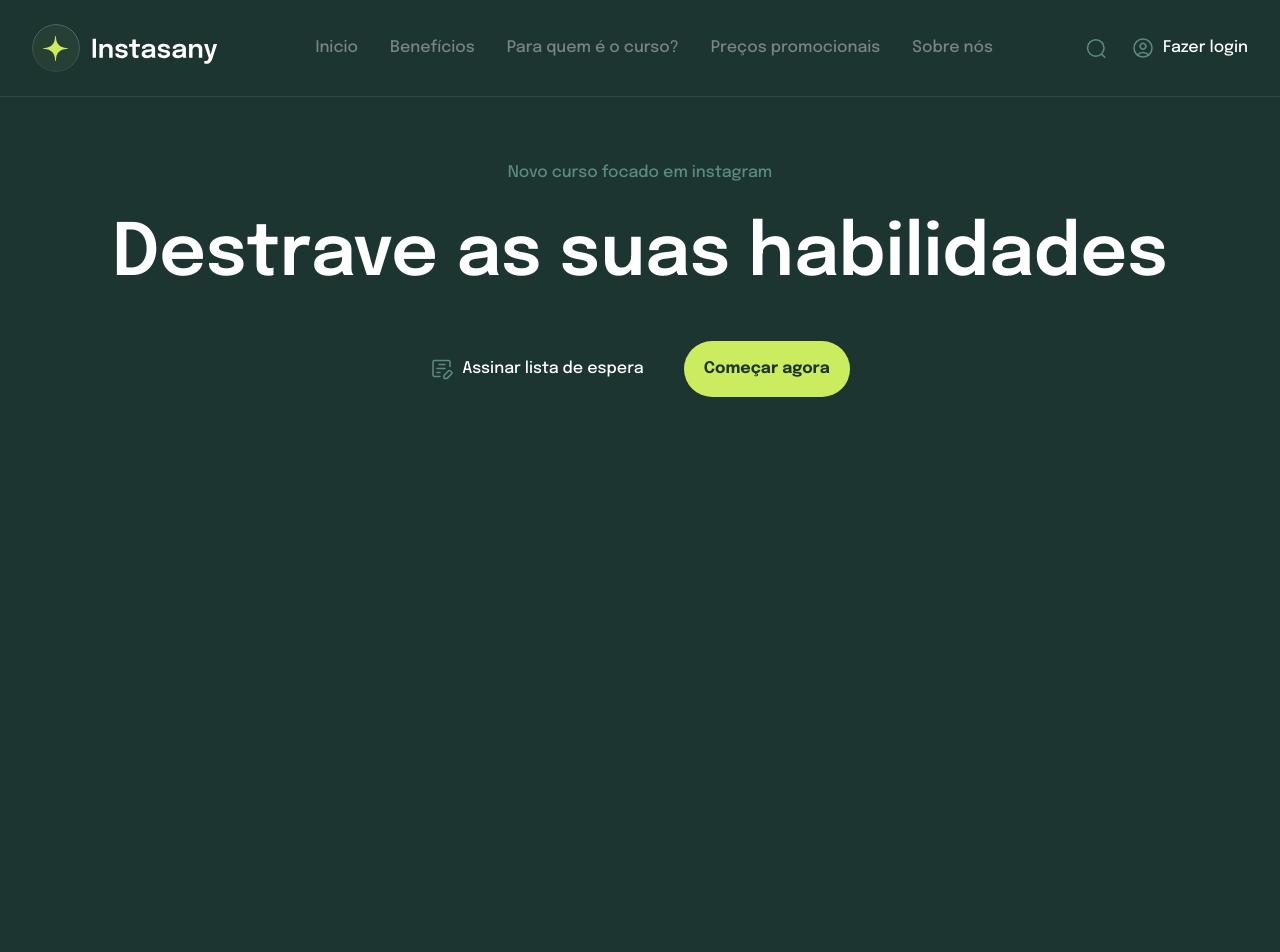
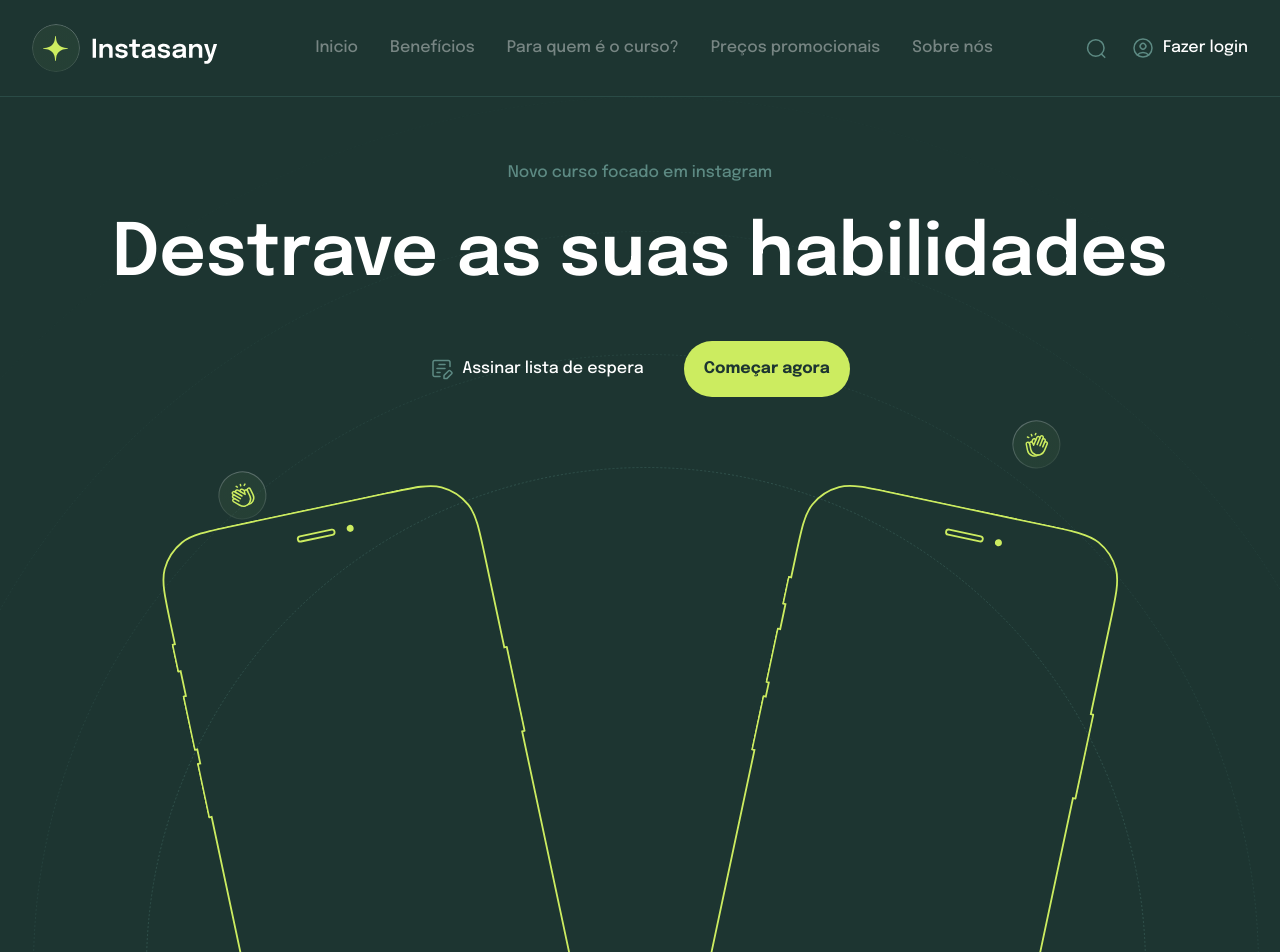
Before and after one commit to AdeiltonSillva65/Instasany, a Next.js app in the folder instasany/: page / in a window 1280 px wide. Shown: the top 952 px of the page. Built offline with nearby package versions, Linux system fonts and the light colour scheme.

Commit message:
terminado section hero

```diff
--- a/instasany/src/components/section-hero.tsx
+++ b/instasany/src/components/section-hero.tsx
@@ -1,11 +1,14 @@
 import Image from "next/image"
 import GridContainer from "./grid"
+
 import IconFile from '@/../../public/icon-file.svg'
-
+import IconHand from '@/../../public/icon-hand.svg'
+import IconHand2 from '@/../../public/icon-hand-02.svg'
+import IconMockup from '@/../../public/mockup.svg'
 
 const SectionHero = ()=>{
     return(
-        <section className="w-full h-section-hero bg-green-primary border-t border-t-green-border pt-16">
+        <section className="relative w-full h-section-hero bg-green-primary bg-hero bg-no-repeat bg-top border-t border-t-green-border pt-16">
             <GridContainer className="flex flex-col items-center">
                 <div className="w-full max-w-text-hero text-center">
                     <h3 className="text-xlfont-medium text-green-actived mb-4">Novo curso focado em instagram</h3>
@@ -23,6 +26,30 @@ const SectionHero = ()=>{
                         </button>
                     </div>
                 </div>
+                <div className="relative w-full max-w-area-icons mt-4 h-28">
+                    <Image
+                        src={IconHand}
+                        alt="icon hand"
+                        className="absolute left-0 bottom-0"
+                    />
+                    <Image
+                        src={IconHand2}
+                        alt="icon hand 2"
+                        className="absolute top-0 right-0"
+                    />
+                </div>
+                <div className="absolute -bottom-44 w-full max-w-area-mockups flex justify-between">
+                    <Image
+                        src={IconMockup}
+                        alt="Mockup"
+                        className="relative -rotate-12 top-[18px] left-[53px]"
+                    />
+                    <Image
+                        src={IconMockup}
+                        alt="Mockup"
+                        className="relative rotate-12 top-[18px] right-[53px]"
+                    />
+                </div>
             </GridContainer>
         </section>
     );
--- a/instasany/tailwind.config.ts
+++ b/instasany/tailwind.config.ts
@@ -16,10 +16,15 @@ const config: Config = {
       },
       maxWidth:{
         grid: '77.5rem',
-        'text-hero': '66rem'
+        'text-hero': '66rem',
+        'area-icons': '855px',
+        'area-mockups':'957px'
       },
       height: {
         'section-hero': '874px'
+      },
+      backgroundImage: {
+        'hero': "url('/../bg-hero.svg')"
       }
     },
   },
```
